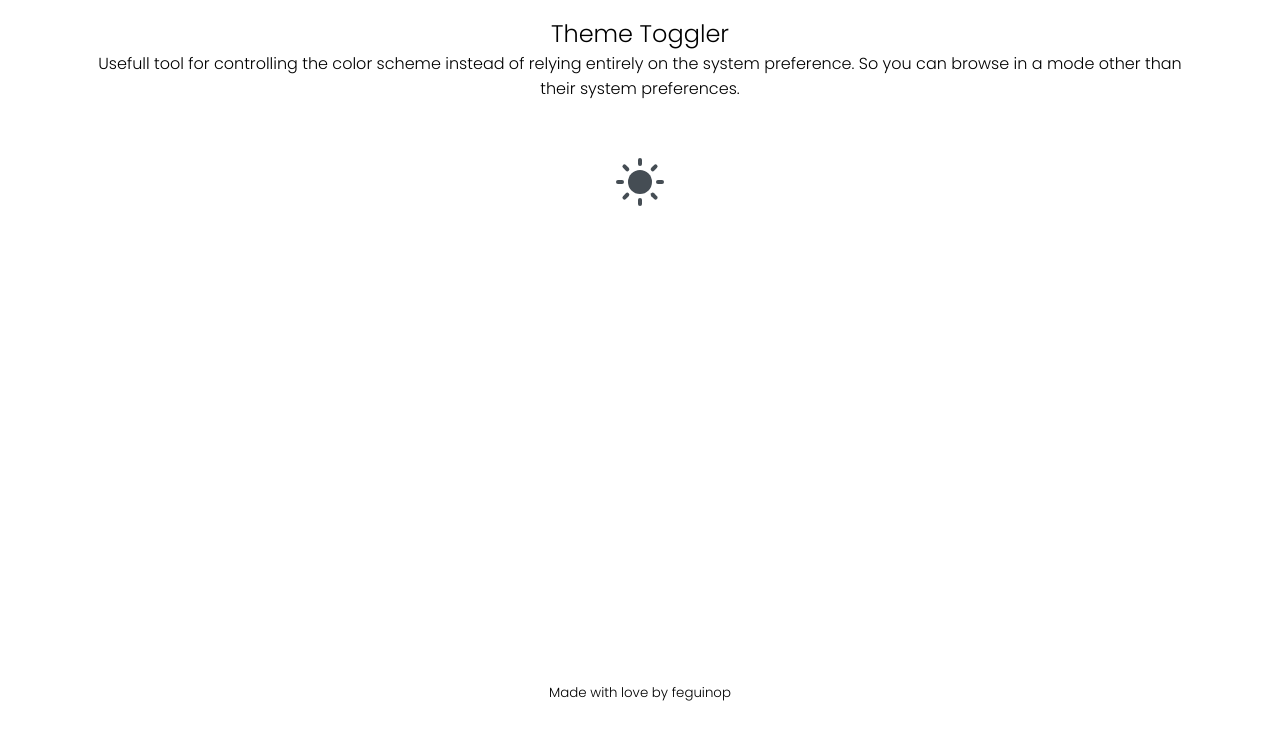
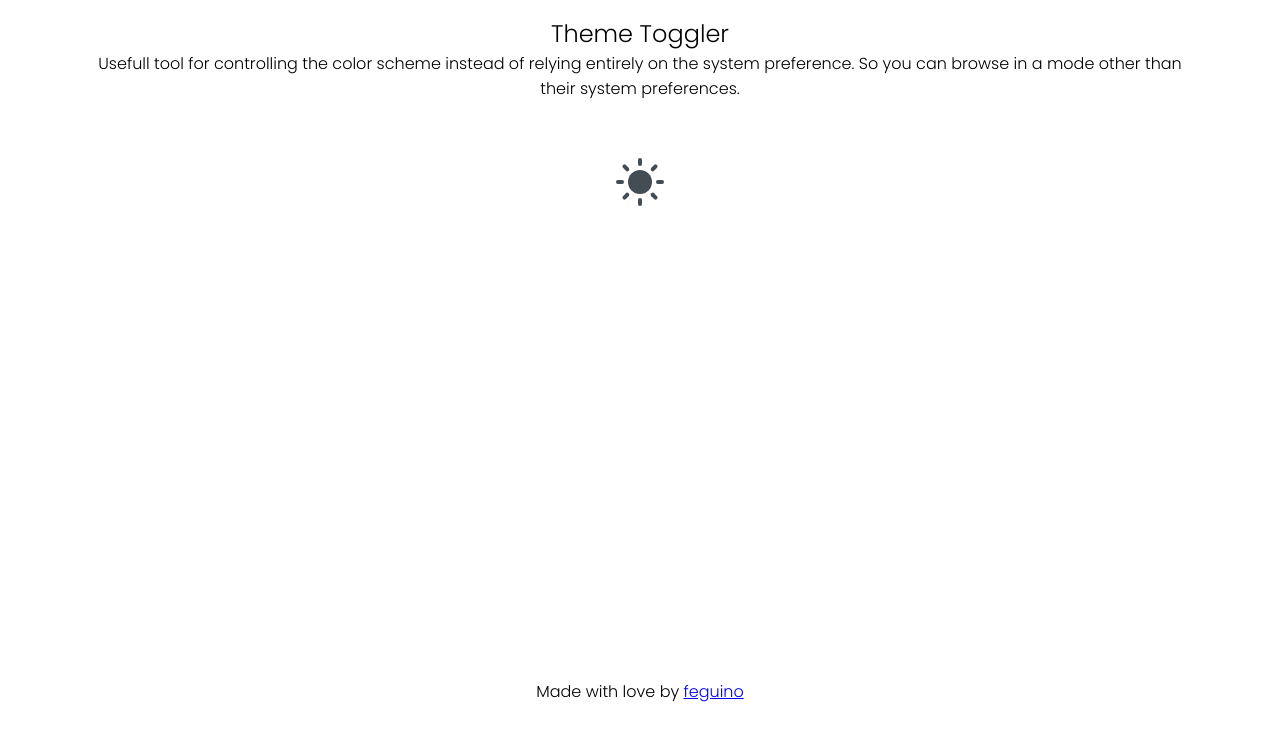
Before and after one commit to feguino/theme-preference-toggle, a plain HTML site: page index.html in a window 1280 px wide. Drawn offline with Linux system fonts and the light colour scheme.

Commit message:
Update index.html

```diff
--- a/index.html
+++ b/index.html
@@ -36,7 +36,7 @@
           </svg>
     </button>
 
-    <p class="small"><small>Made with love by <a href=""></a>feguinop</small></p>
+    <p class="small">Made with love by <a href="https://github.com/feguino" title="Feguino Github profile" target="_blank">feguino</a></p>
 
 </body>
 </html>
```
